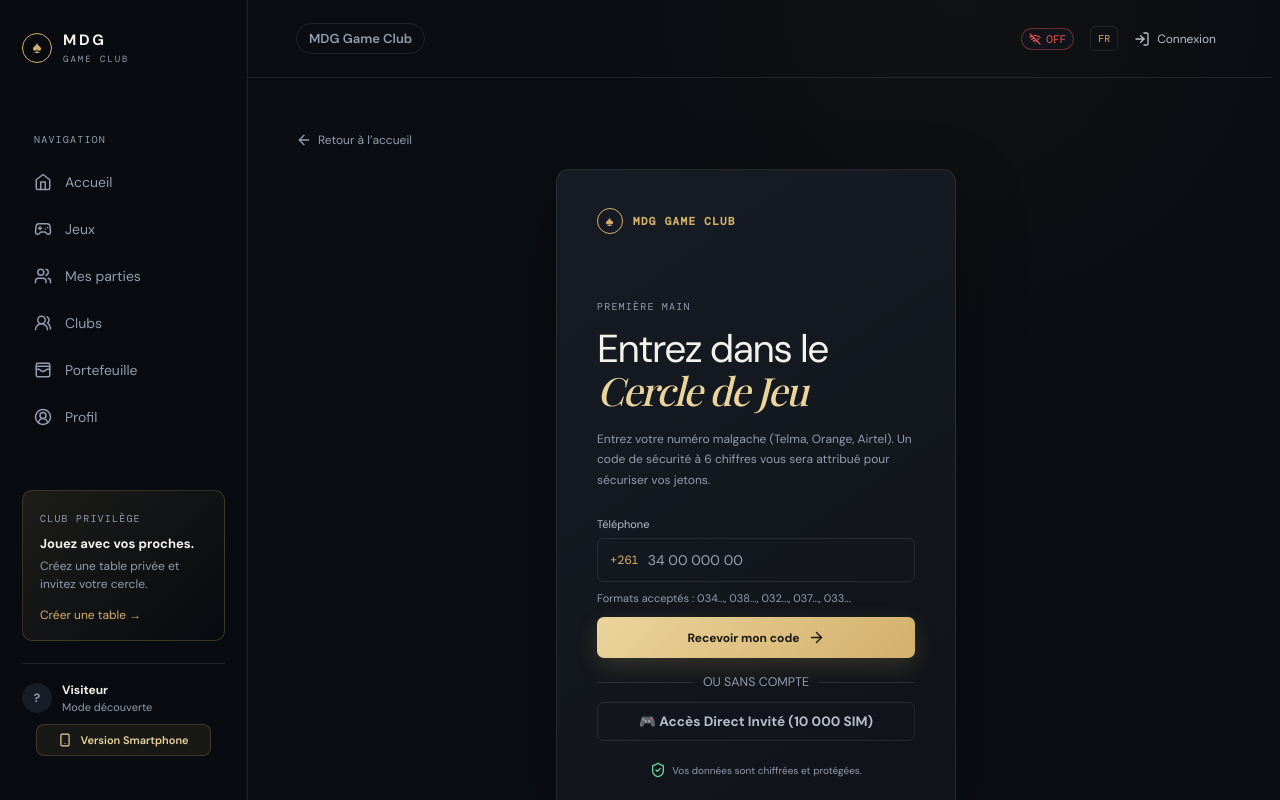
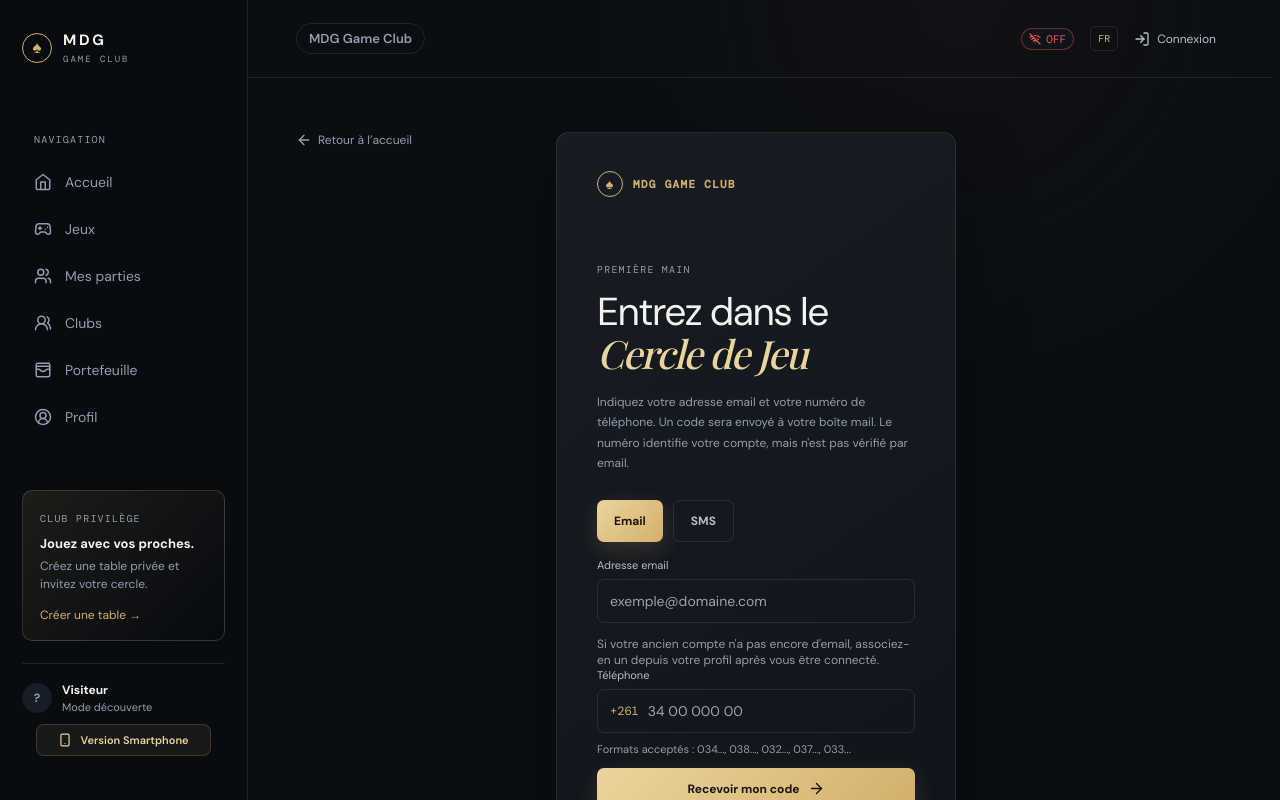
Before and after one commit to raillersing/casino-mdg, a React (Vite) app in the folder frontend/: page /auth in a window 1280 px wide. Shown: the top 800 px of the page. Built offline with nearby package versions, Linux system fonts and the light colour scheme; no server answers; a web font is replaced by a local one.

Commit message:
feat(auth-ui): offer email or SMS OTP, collect real email and use verified identity

```diff
--- a/frontend/src/pages/AuthPage.tsx
+++ b/frontend/src/pages/AuthPage.tsx
@@ -11,11 +11,22 @@ import {
 } from "lucide-react";
 import { useGameStore } from "@stores/gameStore";
 import { useTranslation } from "react-i18next";
-import { createGuestToken, requestOtp, verifyOtp } from "@/services/auth";
+import {
+  createGuestToken,
+  requestEmailOtp,
+  requestOtp,
+  verifyEmailOtp,
+  verifyOtp,
+} from "@/services/auth";
 
 export function AuthPage() {
   const { t } = useTranslation();
   const [phone, setPhone] = useState("");
+  const [email, setEmail] = useState("");
+  const [deliveryMethod, setDeliveryMethod] = useState<"email" | "sms">(
+    "email",
+  );
+  const [emailRequestId, setEmailRequestId] = useState("");
   const [code, setCode] = useState("");
   const [displayName, setDisplayName] = useState("");
   const [step, setStep] = useState<"phone" | "code" | "done">("phone");
@@ -43,7 +54,11 @@ export function AuthPage() {
     setLoading(true);
     setError("");
     try {
-      const result = await requestOtp(phone);
+      const result =
+        deliveryMethod === "email"
+          ? await requestEmailOtp(phone, email.trim())
+          : await requestOtp(phone);
+      setEmailRequestId(deliveryMethod === "email" ? result.request_id : "");
       setDevCode(result.dev_code);
       setSmsSent(Boolean(result.sms_sent));
       if (result.dev_code) {
@@ -66,11 +81,16 @@ export function AuthPage() {
     setLoading(true);
     setError("");
     try {
-      const result = await verifyOtp(phone, code, displayName || "Joueur MDG");
+      const result =
+        deliveryMethod === "email"
+          ? await verifyEmailOtp(emailRequestId, code, displayName || "Joueur MDG")
+          : await verifyOtp(phone, code, displayName || "Joueur MDG");
       setUser({
         id: result.user.id,
         displayName: result.user.display_name,
-        email: `${result.user.phone}@mdg.local`,
+        email: result.user.email,
+        emailVerified: result.user.email_verified,
+        phone: result.user.phone,
         xp: result.user.xp,
         level: result.user.level,
         balance: result.wallet.balance,
@@ -136,13 +156,66 @@ export function AuthPage() {
             </h1>
             <p className="auth-intro">
               {step === "phone"
-                ? "Entrez votre numéro malgache (Telma, Orange, Airtel). Un code de sécurité à 6 chiffres vous sera attribué pour sécuriser vos jetons."
-                : smsSent
-                  ? `Un code à 6 chiffres a été envoyé par SMS au numéro indiqué.`
-                  : `Vérification sécurisée pour votre numéro.`}
+                ? deliveryMethod === "email"
+                  ? "Indiquez votre adresse email et votre numéro de téléphone. Un code sera envoyé à votre boîte mail. Le numéro identifie votre compte, mais n'est pas vérifié par email."
+                  : "Indiquez votre numéro de téléphone pour recevoir un code SMS."
+                : deliveryMethod === "email"
+                  ? "Un code à six chiffres a été envoyé à votre adresse email."
+                  : smsSent
+                    ? "Un code à six chiffres a été envoyé par SMS."
+                    : "Vérification en attente pour votre numéro."}
             </p>
             {step === "phone" ? (
               <>
+                <div
+                  role="group"
+                  aria-label="Méthode de vérification"
+                  style={{ display: "flex", gap: "10px", marginBottom: "16px" }}
+                >
+                  <button
+                    type="button"
+                    className={`button ${deliveryMethod === "email" ? "button-gold" : "button-outline"}`}
+                    aria-pressed={deliveryMethod === "email"}
+                    onClick={() => {
+                      setDeliveryMethod("email");
+                      setError("");
+                    }}
+                  >
+                    Email
+                  </button>
+                  <button
+                    type="button"
+                    className={`button ${deliveryMethod === "sms" ? "button-gold" : "button-outline"}`}
+                    aria-pressed={deliveryMethod === "sms"}
+                    onClick={() => {
+                      setDeliveryMethod("sms");
+                      setError("");
+                    }}
+                  >
+                    SMS
+                  </button>
+                </div>
+                {deliveryMethod === "email" && (
+                  <>
+                    <label className="field-label" htmlFor="auth-email">
+                      Adresse email
+                    </label>
+                    <input
+                      id="auth-email"
+                      type="email"
+                      autoComplete="email"
+                      className="auth-name-field"
+                      value={email}
+                      onChange={(event) => setEmail(event.target.value)}
+                      placeholder="exemple@domaine.com"
+                      required
+                    />
+                    <p style={{ fontSize: "12px", color: "var(--muted)" }}>
+                      Si votre ancien compte n'a pas encore d'email, associez-en
+                      un depuis votre profil après vous être connecté.
+                    </p>
+                  </>
+                )}
                 <label className="field-label">
                   {t("auth.phone", "Numéro de téléphone portable")}
                 </label>
@@ -171,7 +244,11 @@ export function AuthPage() {
                 <button
                   type="button"
                   className="button button-gold full"
-                  disabled={loading || phone.replace(/^0/, "").length < 8}
+                  disabled={
+                    loading ||
+                    phone.replace(/^0/, "").length < 8 ||
+                    (deliveryMethod === "email" && !email.includes("@"))
+                  }
                   onClick={() => void handleRequest()}
                 >
                   {loading ? (
@@ -303,7 +380,7 @@ export function AuthPage() {
                       />
                       {smsSent
                         ? "SMS envoyé ! Code de confirmation direct :"
-                        : "Code de vérification disponible :"}
+                        : "Code local de développement :"}
                     </span>
                     <strong
                       style={{
@@ -378,7 +455,12 @@ export function AuthPage() {
                   <button
                     type="button"
                     className="auth-resend"
-                    onClick={() => setStep("phone")}
+                    onClick={() => {
+                      setStep("phone");
+                      setCode("");
+                      setDevCode(undefined);
+                      setEmailRequestId("");
+                    }}
                     style={{
                       background: "none",
                       border: 0,
@@ -387,7 +469,9 @@ export function AuthPage() {
                       fontSize: "12px",
                     }}
                   >
-                    {t("authUi.changePhone", "Changer de numéro")}
+                    {deliveryMethod === "email"
+                      ? "Modifier mes coordonnées"
+                      : t("authUi.changePhone", "Changer de numéro")}
                   </button>
                 </div>
               </>
```
